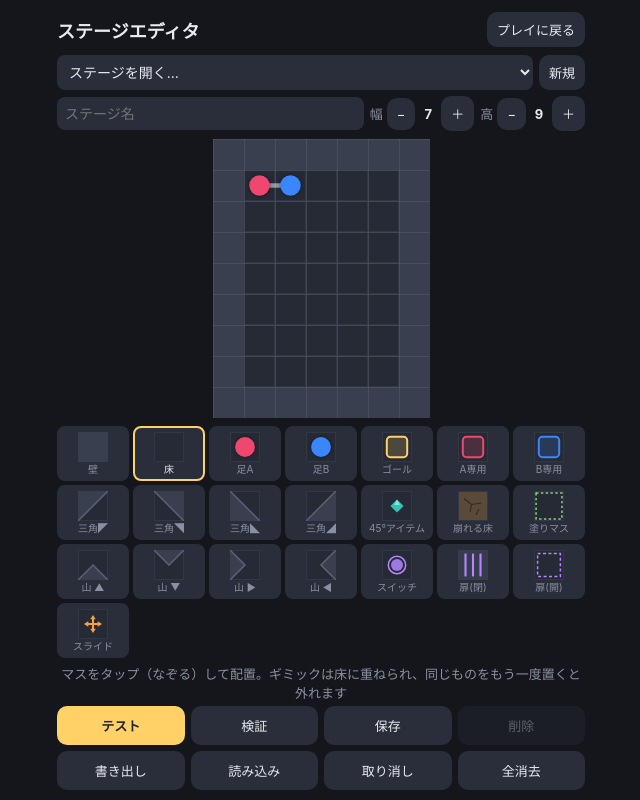
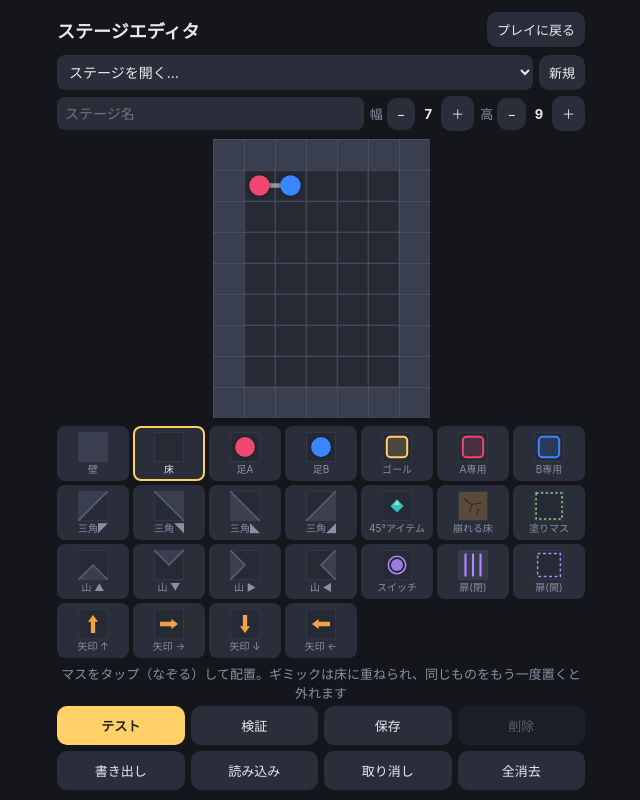
Before and after one commit to xiaobanjiadaizi3-boop/Pivot-Walk, a plain HTML site: page index.html in a window 1280 px wide. Shown: the whole page, without its empty margins (319-959 px from the left). Drawn offline with Linux system fonts and the light colour scheme.

Commit message:
Replace slide item with directional arrow items
- Arrow items n/e/s/w: taking one consumes it and immediately shifts the
  piece one cell in that direction (chains through further arrows); the
  move is not allowed when the shift would be blocked
- Animation plays the rotation, then each shift
- Fix a negative elapsed time at the first animation frame
- Stage 17 now uses a down arrow (single shortest route, 10 moves)
- README updated

Co-Authored-By: Claude Opus 5.5 <noreply@anthropic.com>
Claude-Session: https://claude.ai/code/session_01VzAioebaKa7t5SsjYjLWJu

```diff
--- a/index.html
+++ b/index.html
@@ -120,7 +120,7 @@
   <header>
     <select id="stageSelect" aria-label="ステージ"></select>
     <div id="stageLabel"></div>
-    <div id="info"><span id="slideCount"></span><b id="moveCount">0</b> 手</div>
+    <div id="info"><b id="moveCount">0</b> 手</div>
   </header>
   <div class="boardWrap" id="boardWrap">
     <canvas id="board"></canvas>
@@ -257,6 +257,13 @@ const TERRAINS = {
   peakL: peakTerrain('<',  1,  0, '山 ◀'),
 };
 
+function arrowGimmick(char, dx, dy, label) {
+  return {
+    char, label, group: 'arrow', arrow: { x: dx, y: dy },
+    onEnter(s, level, idx) { s.arrows = setBit(s.arrows, level.arrowBit.get(idx)); s.shift = { x: dx, y: dy }; },
+  };
+}
+
 const GIMMICKS = {
   goal:  { char: 'G', label: 'ゴール', group: 'goal', goalFor: ['A', 'B'] },
   goalA: { char: 'R', label: 'A専用',  group: 'goal', goalFor: ['A'] },
@@ -266,11 +273,11 @@ const GIMMICKS = {
     char: 'O', label: '45°アイテム', group: 'item',
     onEnter(s, level, idx) { s.items = setBit(s.items, level.itemBit.get(idx)); },
   },
-  // スライドアイテム: 足が乗ると取れる（消える）。持っている数だけ、形のまま上下左右に1マス動ける
-  slide: {
-    char: 'M', label: 'スライド', group: 'slide',
-    onEnter(s, level, idx) { s.sitems = setBit(s.sitems, level.slideBit.get(idx)); s.slides++; },
-  },
+  // 矢印アイテム: 足が乗ると取れて（消えて）、駒が形のまま矢印の向きへ1マスずれる
+  arrowN: arrowGimmick('n',  0, -1, '矢印 ↑'),
+  arrowE: arrowGimmick('e',  1,  0, '矢印 →'),
+  arrowS: arrowGimmick('s',  0,  1, '矢印 ↓'),
+  arrowW: arrowGimmick('w', -1,  0, '矢印 ←'),
   // 崩れる床: 足が離れると穴になる（穴には乗れないが、回転で上を通過はできる）
   crumble: {
     char: 'C', label: '崩れる床', group: 'crumble',
@@ -287,7 +294,7 @@ const GIMMICKS = {
   },
 };
 // 足が乗った／離れたときに効果を処理する順番
-const GIMMICK_ORDER = ['item', 'slide', 'paint', 'switch', 'crumble', 'goal', 'goalA', 'goalB', 'doorClosed', 'doorOpen'];
+const GIMMICK_ORDER = ['item', 'arrowN', 'arrowE', 'arrowS', 'arrowW', 'paint', 'switch', 'crumble', 'goal', 'goalA', 'goalB', 'doorClosed', 'doorOpen'];
 
 const CHAR_TO_TERRAIN = {}, CHAR_TO_GIMMICK = {};
 for (const [k, t] of Object.entries(TERRAINS)) CHAR_TO_TERRAIN[t.char] = k;
@@ -538,10 +545,10 @@ const STAGES = [
   ]},
   { name: 'ずらす', map: [
     '########',
-    '#....MR#',
+    '#.....R#',
     '#......#',
     '#......#',
-    '#......#',
+    '#s.....#',
     '#AB....#',
     '########',
   ]},
@@ -561,7 +568,7 @@ function tokenizeStage(rows) {
 function parseStage(stage) {
   const { grid, w, h } = tokenizeStage(stage.map);
   let a = null, b = null;
-  const crumbleBit = new Map(), paintBit = new Map(), itemBit = new Map(), slideBit = new Map();
+  const crumbleBit = new Map(), paintBit = new Map(), itemBit = new Map(), arrowBit = new Map();
   const goals = { A: { own: false, shared: false }, B: { own: false, shared: false } };
   const cells = [];
   for (let y = 0; y < h; y++) {
@@ -576,7 +583,7 @@ function parseStage(stage) {
         if (m === 'crumble') crumbleBit.set(idx, crumbleBit.size);
         if (m === 'paint') paintBit.set(idx, paintBit.size);
         if (m === 'item') itemBit.set(idx, itemBit.size);
-        if (m === 'slide') slideBit.set(idx, slideBit.size);
+        if (GIMMICKS[m].group === 'arrow') arrowBit.set(idx, arrowBit.size);
         if (GIMMICKS[m].group === 'goal') {
           cell.goal = m;
           const gf = GIMMICKS[m].goalFor;
@@ -592,10 +599,10 @@ function parseStage(stage) {
   if (Math.abs(a.x - b.x) + Math.abs(a.y - b.y) !== 1) throw new Error('A と B は上下左右に隣接している必要があります');
   const hasFootGoal = goals.A.own || goals.A.shared || goals.B.own || goals.B.shared;
   if (!hasFootGoal && paintBit.size === 0) throw new Error('ゴール（G / R / U / P）がありません');
-  const level = { w, h, cells, start: null, goals, hasFootGoal, crumbleBit, paintBit, itemBit, slideBit };
+  const level = { w, h, cells, start: null, goals, hasFootGoal, crumbleBit, paintBit, itemBit, arrowBit };
   // 初期状態（最初に乗っているマスの塗りは反映する）
   const s0 = { a, b, door: 0, broken: '0'.repeat(crumbleBit.size), painted: '0'.repeat(paintBit.size), items: '0'.repeat(itemBit.size),
-    sitems: '0'.repeat(slideBit.size), slides: 0 };
+    arrows: '0'.repeat(arrowBit.size) };
   for (const p of [a, b]) {
     const idx = p.y * w + p.x;
     if (paintBit.has(idx)) s0.painted = setBit(s0.painted, paintBit.get(idx));
@@ -608,7 +615,7 @@ function parseStage(stage) {
 /* =========================================================
  * ルール（盤面とは独立した純粋関数。ソルバーとゲームで共用）
  * 状態 s = { a:{x,y}, b:{x,y}, door:0|1, broken:'0101', painted:'0011', items:'01',
- *          sitems:'01'（取ったスライドアイテム）, slides: 持っているスライドの数 }
+ *          arrows:'01'（取った矢印アイテム） }
  * ========================================================= */
 function cellAt(level, x, y) {
   if (x < 0 || y < 0 || x >= level.w || y >= level.h) return null;
@@ -627,7 +634,7 @@ function cellView(level, s, x, y) {
     crumble: has('crumble'), broken,
     door: c.door, doorClosed: !!c.door && !doorOpen,
     item: has('item') && s.items[level.itemBit.get(idx)] !== '1',
-    slideItem: has('slide') && s.sitems[level.slideBit.get(idx)] !== '1',
+    arrow: (() => { const m = c.mods.find(k => GIMMICKS[k].group === 'arrow'); return m && s.arrows[level.arrowBit.get(idx)] !== '1' ? m : null; })(),
     paint: has('paint'), painted: has('paint') && s.painted[level.paintBit.get(idx)] === '1',
     switch: has('switch'), goal: c.goal,
   };
@@ -652,42 +659,61 @@ function canPassEdge(level, s, x, y, fx, fy) {
 }
 
 function cloneState(s) {
-  return { a: { ...s.a }, b: { ...s.b }, door: s.door, broken: s.broken, painted: s.painted, items: s.items, sitems: s.sitems, slides: s.slides };
+  return { a: { ...s.a }, b: { ...s.b }, door: s.door, broken: s.broken, painted: s.painted, items: s.items, arrows: s.arrows };
 }
 function stateKey(s) {
-  return `${s.a.x},${s.a.y}|${s.b.x},${s.b.y}|${s.door}|${s.broken}|${s.painted}|${s.items}|${s.sitems}|${s.slides}`;
-}
-
-/** 動かした結果の状態を返す（マスの効果を反映）。成立しなければ null */
+  return `${s.a.x},${s.a.y}|${s.b.x},${s.b.y}|${s.door}|${s.broken}|${s.painted}|${s.items}|${s.arrows}`;
+}
+
+/**
+ * 動かした結果の状態を返す（マスの効果を反映）。成立しなければ null。
+ * 矢印アイテムでずれたときは、途中の状態を steps に入れる（アニメーション用）。
+ */
 function applyMove(level, s, mv) {
   const ns = cloneState(s);
-  if (mv.kind === 'slide') {
-    ns.a = { x: s.a.x + mv.d.x, y: s.a.y + mv.d.y };
-    ns.b = { x: s.b.x + mv.d.x, y: s.b.y + mv.d.y };
-    ns.slides--;
-  } else {
   ns[mv.mover] = { ...mv.to };
-  }
+  const steps = [];
+  const r = settle(level, s, ns, steps, 0);
+  if (r) r._steps = steps;
+  return r;
+}
+
+/** prev → ns で足が離れた／乗ったマスの効果を起こし、矢印でずれるなら続けて処理する */
+function settle(level, prev, ns, steps, depth) {
   // 足がいなくなったマスは「離れた」、新しく足が来たマスは「乗った」として効果を起こす
   const same = (p, q) => p.x === q.x && p.y === q.y;
-  const before = [s.a, s.b], after = [ns.a, ns.b];
+  const before = [prev.a, prev.b], after = [ns.a, ns.b];
+  ns.shift = null;
   for (const p of before) {
     if (after.some(q => same(p, q))) continue;
     for (const m of cellAt(level, p.x, p.y).mods) if (GIMMICKS[m].onLeave) GIMMICKS[m].onLeave(ns, level, p.y * level.w + p.x);
   }
   for (const p of after) {
     if (before.some(q => same(p, q))) continue;
-    const v = cellView(level, s, p.x, p.y);
+    const v = cellView(level, prev, p.x, p.y);
     for (const m of v.cell.mods) {
-      if (m === 'item' && !v.item) continue;       // 取られたアイテムは何もしない
-      if (m === 'slide' && !v.slideItem) continue;
+      if (m === 'item' && !v.item) continue;                              // 取られたアイテムは何もしない
+      if (GIMMICKS[m].group === 'arrow' && v.arrow !== m) continue;
       if (GIMMICKS[m].onEnter) GIMMICKS[m].onEnter(ns, level, v.idx);
     }
   }
   // 効果のあと（扉が閉じた等）でも両足が立てること
   if (!canStand(level, ns, ns.a.x, ns.a.y) || !canStand(level, ns, ns.b.x, ns.b.y)) return null;
-  if (ns.a.x === ns.b.x && ns.a.y === ns.b.y) return null;
-  return ns;
+  if (same(ns.a, ns.b)) return null;
+  const shift = ns.shift;
+  delete ns.shift;
+  steps.push(ns);
+  if (!shift) return ns;
+  // 矢印の向きへ形のまま1マスずれる。ずれる先に乗れない・45°アイテムがあるときは、この手自体が成立しない
+  if (depth > 30) return null;
+  const n2 = cloneState(ns);
+  n2.a = { x: ns.a.x + shift.x, y: ns.a.y + shift.y };
+  n2.b = { x: ns.b.x + shift.x, y: ns.b.y + shift.y };
+  for (const p of [n2.a, n2.b]) {
+    if (same(p, ns.a) || same(p, ns.b)) continue;
+    if (!canStand(level, ns, p.x, p.y) || isItem(level, ns, p.x, p.y)) return null;
+  }
+  return settle(level, ns, n2, steps, depth + 1);
 }
 
 /**
@@ -695,7 +721,7 @@ function applyMove(level, s, mv) {
  * 戻り値: [{ pivot, mover, to, dir(+1 時計回り / -1 反時計回り), angle(π/2 か π/4), kind, next }]
  *   kind: 'turn90' 通常の90°回転 / 'stop45' 45°回ってアイテムを取り斜めになる
  *         / 'turn45' 斜めの姿勢から45°回ってアイテムを取り縦横に戻る / 'turnDiag' 斜めの姿勢のまま90°回る
- *         / 'slide' スライドアイテムを使って形のまま1マス動く（mover: 'both', d: 向き, targets: 新しく入るマス）
+ * 矢印アイテムのマスに入ると、そのあと形のまま矢印の向きへずれる（mv.next は最後の状態、mv.steps は途中の状態）。
  * アイテムのマスには45°回って入るときだけ入れる（90°回転では入れない）。
  */
 function getMoves(level, s) {
@@ -708,6 +734,7 @@ function getMoves(level, s) {
     if (seen.has(k)) return;
     seen.add(k);
     mv.next = next;
+    mv.steps = next._steps;
     result.push(mv);
   };
   for (const pivot of ['a', 'b']) {
@@ -749,16 +776,6 @@ function getMoves(level, s) {
           push({ pivot, mover, to, dir, angle: Math.PI / 2, kind: 'turnDiag' });
         }
       }
-    }
-  }
-  // スライド（スライドアイテムを持っているとき）。45°アイテムのマスには入れない
-  if (s.slides > 0) {
-    for (const d of [{ x: 1, y: 0 }, { x: -1, y: 0 }, { x: 0, y: 1 }, { x: 0, y: -1 }]) {
-      const na = { x: s.a.x + d.x, y: s.a.y + d.y }, nb = { x: s.b.x + d.x, y: s.b.y + d.y };
-      if (!canStand(level, s, na.x, na.y) || !canStand(level, s, nb.x, nb.y)) continue;
-      const targets = [na, nb].filter(p => !(p.x === s.a.x && p.y === s.a.y) && !(p.x === s.b.x && p.y === s.b.y));
-      if (targets.some(p => isItem(level, s, p.x, p.y))) continue;
-      push({ mover: 'both', kind: 'slide', d, to: targets[0], targets });
     }
   }
   return result;
@@ -892,7 +909,7 @@ const COLORS = {
   footA: '#ef476f',
   footB: '#3a86ff',
   stop: '#2ec4b6',
-  slide: '#f4a340',
+  arrow: '#f4a340',
   switchCol: '#b388ff',
   paint: '#8bd17c',
   crumble: '#5a4a3a',
@@ -916,7 +933,7 @@ function staticView(terrain, mods = []) {
   const door = mods.find(m => GIMMICKS[m].group === 'door') || null;
   return {
     terrain, crumble: has('crumble'), broken: false, door, doorClosed: door === 'doorClosed',
-    item: has('item'), slideItem: has('slide'), paint: has('paint'), painted: false, switch: has('switch'),
+    item: has('item'), arrow: mods.find(m => GIMMICKS[m].group === 'arrow') || null, paint: has('paint'), painted: false, switch: has('switch'),
     goal: mods.find(m => GIMMICKS[m].group === 'goal') || null,
   };
 }
@@ -1040,21 +1057,17 @@ function drawCell(g, v, px, py, c, opt = {}) {
     g.moveTo(cx, cy - r); g.lineTo(cx + r * 0.45, cy - r * 0.15); g.lineTo(cx - r * 0.45, cy - r * 0.15);
     g.closePath(); g.fill();
   }
-  if (v.slideItem) {
-    // 上下左右の矢印
-    const cx = px + c / 2, cy = py + c / 2, L = c * 0.3, hw = c * 0.09;
+  if (v.arrow) {
+    // 矢印（向き = ずれる方向）
+    const { x: dx, y: dy } = GIMMICKS[v.arrow].arrow;
+    const cx = px + c / 2, cy = py + c / 2, L = c * 0.3, hw = c * 0.17;
+    const rot = (x, y) => [cx + x * dx - y * dy, cy + x * dy + y * dx]; // (1,0) を矢印の向きに回す
     g.save();
-    g.strokeStyle = COLORS.slide; g.fillStyle = COLORS.slide;
-    g.lineWidth = Math.max(2, c * 0.06); g.lineCap = 'round';
-    g.beginPath(); g.moveTo(cx - L + hw, cy); g.lineTo(cx + L - hw, cy); g.moveTo(cx, cy - L + hw); g.lineTo(cx, cy + L - hw); g.stroke();
-    for (const [dx, dy] of [[1, 0], [-1, 0], [0, 1], [0, -1]]) {
-      const tx = cx + dx * L, ty = cy + dy * L;
+    g.fillStyle = COLORS.arrow;
+    const pts = [[L, 0], [L - hw * 1.3, -hw], [L - hw * 1.3, -hw * 0.42], [-L, -hw * 0.42], [-L, hw * 0.42], [L - hw * 1.3, hw * 0.42], [L - hw * 1.3, hw]];
     g.beginPath();
-      g.moveTo(tx, ty);
-      g.lineTo(tx - dx * hw * 1.6 - dy * hw, ty - dy * hw * 1.6 - dx * hw);
-      g.lineTo(tx - dx * hw * 1.6 + dy * hw, ty - dy * hw * 1.6 + dx * hw);
+    pts.forEach(([x, y], i) => { const [X, Y] = rot(x, y); if (i) g.lineTo(X, Y); else g.moveTo(X, Y); });
     g.closePath(); g.fill();
-    }
     g.restore();
   }
   if (v.door) {
@@ -1172,8 +1185,6 @@ function updateHud() {
     sel.value = game.stageIndex;
   }
   el('moveCount').textContent = game.moves;
-  const sc = game.state ? game.state.slides : 0;
-  el('slideCount').innerHTML = sc > 0 ? `<span style="color:${COLORS.slide};font-size:20px;margin-right:12px;">✥${sc > 1 ? sc : ''}</span>` : '';
   el('btnUndo').disabled = game.history.length === 0 || game.cleared;
   el('btnReset').disabled = game.history.length === 0 && !game.cleared;
   el('btnPrev').textContent = game.testing ? 'エディタへ' : '◀ 前';
@@ -1263,15 +1274,14 @@ function draw(now) {
   let posB = cellCenter(s.b.x, s.b.y);
   let animating = false;
   if (game.anim) {
-    const t = Math.min(1, ((now || performance.now()) - game.anim.start) / CONFIG.ANIM_MS);
+    // 1段目: 回転。2段目以降: 矢印アイテムでずれる（直線移動）
+    const { move, from } = game.anim;
+    const steps = move.steps || [move.next];
+    const elapsed = Math.max(0, ((now || performance.now()) - game.anim.start) / CONFIG.ANIM_MS);
+    const phase = Math.min(steps.length - 1, Math.floor(elapsed));
+    const t = Math.min(1, elapsed - phase);
     const e = t < 0.5 ? 2 * t * t : 1 - Math.pow(-2 * t + 2, 2) / 2; // easeInOutQuad
-    const { move, from } = game.anim;
-    if (move.kind === 'slide') {
-      const lerp = (p, q) => ({ x: p.x + (q.x - p.x) * e, y: p.y + (q.y - p.y) * e });
-      posA = lerp(cellCenter(from.a.x, from.a.y), cellCenter(move.next.a.x, move.next.a.y));
-      posB = lerp(cellCenter(from.b.x, from.b.y), cellCenter(move.next.b.x, move.next.b.y));
-      animating = t < 1;
-    } else {
+    if (phase === 0) {
       const p = cellCenter(from[move.pivot].x, from[move.pivot].y);
       const m0 = cellCenter(from[move.mover].x, from[move.mover].y);
       const m1 = cellCenter(move.to.x, move.to.y);
@@ -1280,9 +1290,15 @@ function draw(now) {
       const ang = a0 + move.dir * move.angle * e;
       const rad = r0 + (r1 - r0) * e;
       const mp = { x: p.x + Math.cos(ang) * rad, y: p.y + Math.sin(ang) * rad };
+      posA = cellCenter(from.a.x, from.a.y); posB = cellCenter(from.b.x, from.b.y);
       if (move.mover === 'a') posA = mp; else posB = mp;
-    animating = t < 1;
-    }
+    } else {
+      const s0 = steps[phase - 1], s1 = steps[phase];
+      const lerp = (p, q) => ({ x: p.x + (q.x - p.x) * e, y: p.y + (q.y - p.y) * e });
+      posA = lerp(cellCenter(s0.a.x, s0.a.y), cellCenter(s1.a.x, s1.a.y));
+      posB = lerp(cellCenter(s0.b.x, s0.b.y), cellCenter(s1.b.x, s1.b.y));
+    }
+    animating = elapsed < steps.length;
   }
 
   // 移動候補のハイライト（リングの色 = 動く足）
@@ -1295,7 +1311,7 @@ function draw(now) {
       roundRect(g, to.x * c + 3, to.y * c + 3, c - 6, c - 6, c * 0.14);
       g.fill();
       group.forEach((mv, i) => {
-        g.strokeStyle = mv.mover === 'a' ? 'rgba(239,71,111,0.75)' : mv.mover === 'b' ? 'rgba(58,134,255,0.75)' : 'rgba(244,163,64,0.85)';
+        g.strokeStyle = mv.mover === 'a' ? 'rgba(239,71,111,0.75)' : 'rgba(58,134,255,0.75)';
         g.lineWidth = 2;
         const r = c * (0.14 + i * 0.08);
         g.beginPath();
@@ -1332,9 +1348,7 @@ function showChooser(group, x, y) {
   for (const mv of group) {
     const b = document.createElement('button');
     b.className = 'footBtn';
-    b.style.background = mv.mover === 'a' ? COLORS.footA : mv.mover === 'b' ? COLORS.footB
-      : `linear-gradient(90deg, ${COLORS.footA} 50%, ${COLORS.footB} 50%)`; // 両足ごと動く（スライド）
-    if (mv.mover === 'both') b.style.border = `3px solid ${COLORS.slide}`;
+    b.style.background = mv.mover === 'a' ? COLORS.footA : COLORS.footB;
     b.addEventListener('click', e => { e.stopPropagation(); tryMove(mv); });
     chooser.appendChild(b);
   }
@@ -1401,7 +1415,7 @@ const PALETTE = [
   'wall', 'floor', 'footA', 'footB', 'goal', 'goalA', 'goalB',
   'triTL', 'triTR', 'triBL', 'triBR', 'item', 'crumble', 'paint',
   'peakU', 'peakD', 'peakR', 'peakL', 'switch', 'doorClosed', 'doorOpen',
-  'slide',
+  'arrowN', 'arrowE', 'arrowS', 'arrowW',
 ];
 const newCell = (terrain = 'floor') => ({ terrain, mods: [] });
 
```
Also changed, not shown: 1 other file. Lines whose indentation alone changed are shown as unchanged.
